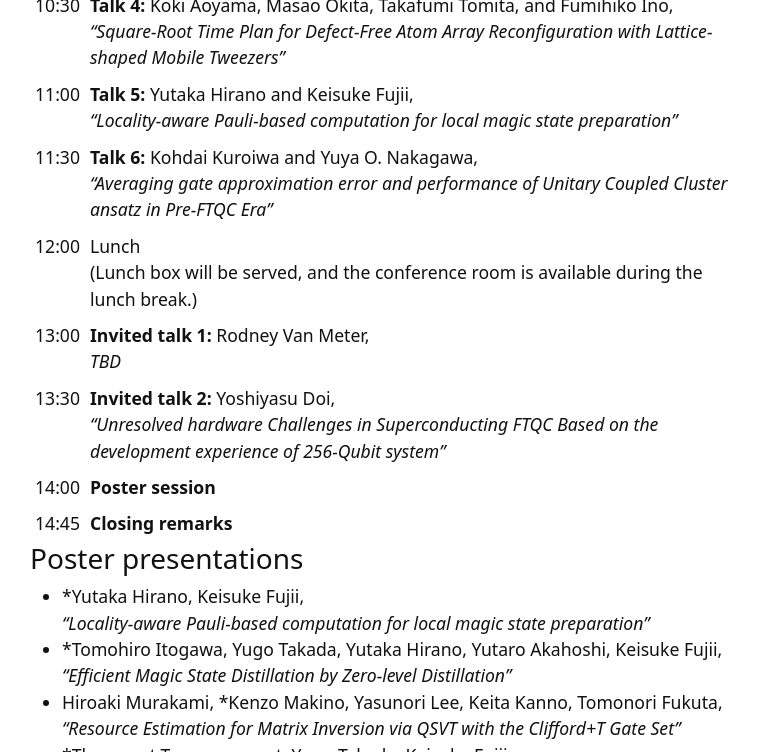
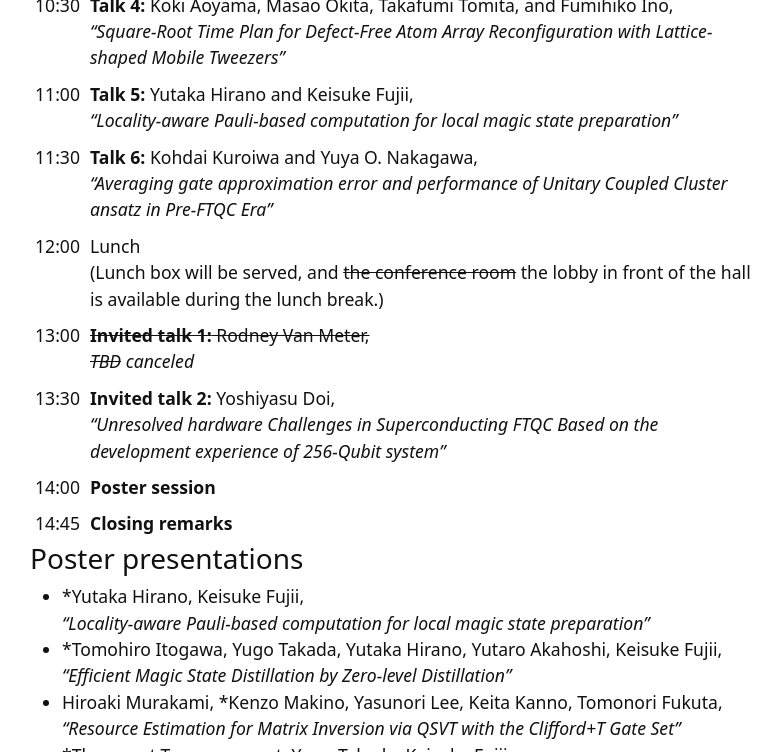
Before and after one commit to ftqcsa/ftqcsa.github.io, a Jekyll site: the page built from content/1-program.md, in a window 1280 px wide and 900 px high, scrolled down 577 px, cut to the strip 0-752 px from the top of the window. Shown: the whole strip, without its empty margins (247-1028 px from the left). Built offline with Jekyll 4.4.1, drawn with Linux system fonts in a browser that asks for light colours.

Commit message:
Update 1-program.md

```diff
--- a/content/1-program.md
+++ b/content/1-program.md
@@ -37,8 +37,8 @@ topics: Program, 2025
 | 10:30 | __Talk 4:__ Koki Aoyama, Masao Okita, Takafumi Tomita, and Fumihiko Ino,<br>_"Square-Root Time Plan for Defect-Free Atom Array Reconfiguration with Lattice-shaped Mobile Tweezers"_ |
 | 11:00 | __Talk 5:__ Yutaka Hirano and Keisuke Fujii,<br>_"Locality-aware Pauli-based computation for local magic state preparation"_ |
 | 11:30 | __Talk 6:__ Kohdai Kuroiwa and Yuya O. Nakagawa,<br>_"Averaging gate approximation error and performance of Unitary Coupled Cluster ansatz in Pre-FTQC Era"_ |
-| 12:00 | Lunch<br>(Lunch box will be served, and the conference room is available during the lunch break.) |
-| 13:00 | __Invited talk 1:__ Rodney Van Meter,<br>_TBD_ |
+| 12:00 | Lunch<br>(Lunch box will be served, and ~~the conference room~~ the lobby in front of the hall is available during the lunch break.) |
+| 13:00 | ~~__Invited talk 1:__ Rodney Van Meter,<br>_TBD_~~ _canceled_ |
 | 13:30 | __Invited talk 2:__ Yoshiyasu Doi,<br>_"Unresolved hardware Challenges in Superconducting FTQC Based on the development experience of 256-Qubit system"_ |
 | 14:00 | __Poster session__ |
 | 14:45 | __Closing remarks__ |
```
